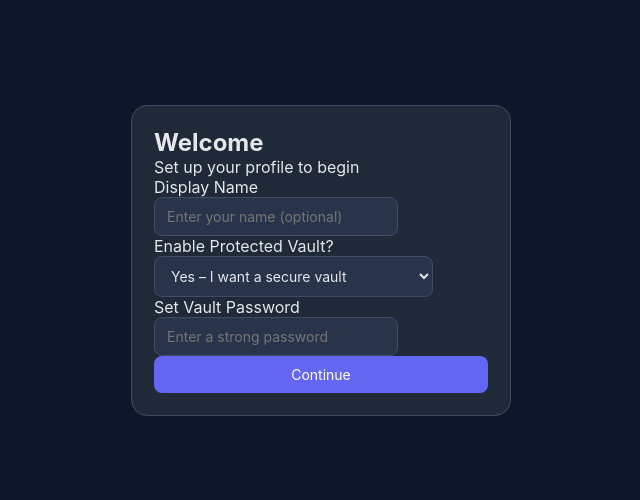
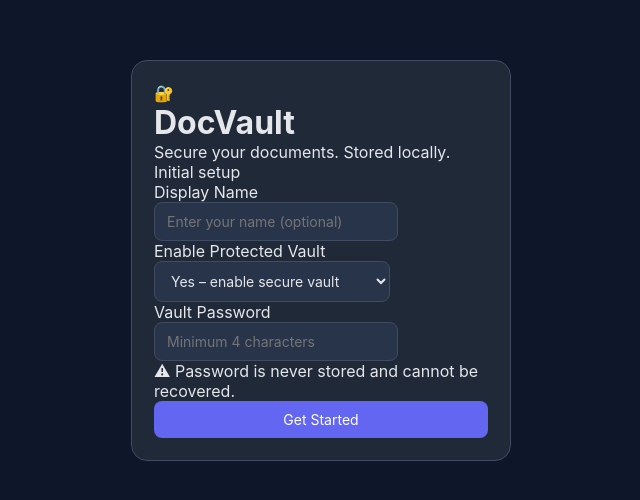
Before and after one commit to Aruneshwaran19/Document-Organizer, a plain HTML site: page index.html in a window 1280 px wide. Shown: the part 140-640 px from the top of the page, without its empty margins (319-959 px from the left). Drawn offline with Linux system fonts and the light colour scheme.

Commit message:
Revamp initial setup overlay and vault modal

```diff
--- a/index.html
+++ b/index.html
@@ -27,9 +27,14 @@
 
     <!-- Initial setup overlay -->
     <div id="setup-screen" class="setup-overlay hidden">
-      <div class="setup-card">
-        <h2>Welcome</h2>
-        <p class="subtitle">Set up your profile to begin</p>
+      <div class="setup-card setup-card-centered">
+        <div class="setup-brand">
+          <div class="setup-logo">🔐</div>
+          <h1 class="setup-title">DocVault</h1>
+          <p class="setup-tagline">Secure your documents. Stored locally.</p>
+        </div>
+
+        <p class="setup-step">Initial setup</p>
 
         <div class="field">
           <label>Display Name</label>
@@ -41,24 +46,27 @@
         </div>
 
         <div class="field">
-          <label>Enable Protected Vault?</label>
+          <label>Enable Protected Vault</label>
           <select id="setup-vault-choice">
-            <option value="yes">Yes – I want a secure vault</option>
-            <option value="no">No – I only want normal documents</option>
+            <option value="yes">Yes – enable secure vault</option>
+            <option value="no">No – normal documents only</option>
           </select>
         </div>
 
         <div id="password-area" class="field">
-          <label>Set Vault Password</label>
+          <label>Vault Password</label>
           <input
             id="setup-password"
             type="password"
-            placeholder="Enter a strong password"
+            placeholder="Minimum 4 characters"
           />
+          <p class="vault-warning">
+            ⚠ Password is never stored and cannot be recovered.
+          </p>
         </div>
 
         <button id="setup-save-btn" class="btn btn-primary full-btn">
-          Continue
+          Get Started
         </button>
       </div>
     </div>
@@ -250,6 +258,14 @@
               <span id="profile-vault-enabled"></span>
             </p>
           </div>
+
+          <button
+            id="logout-btn"
+            class="btn btn-ghost"
+            style="margin-top: 16px; color: #f87171; border-color: #f87171"
+          >
+            Logout
+          </button>
         </section>
       </main>
     </div>
```
